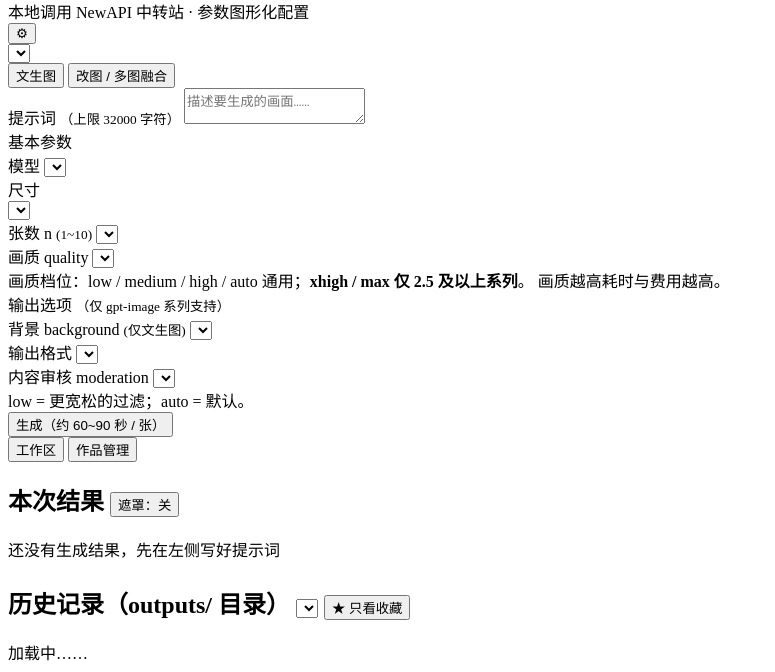
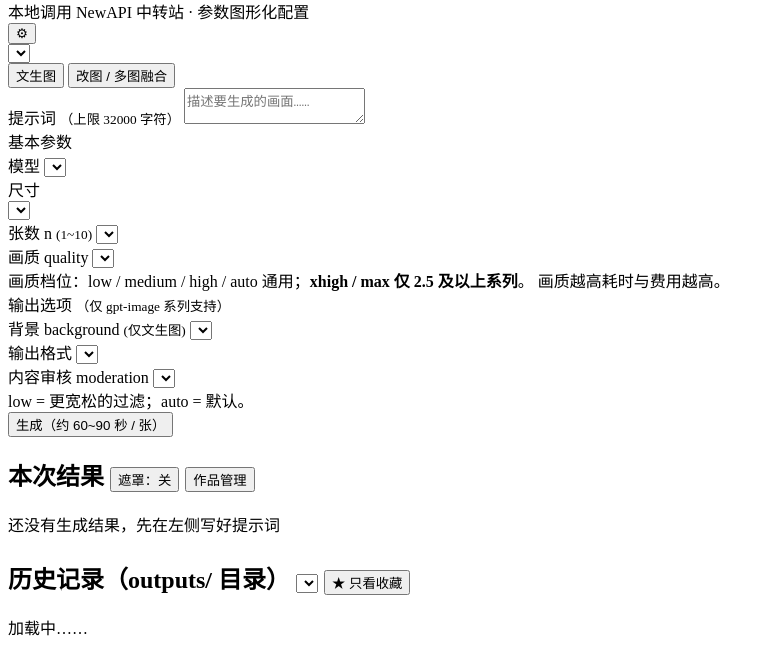
Before and after one commit to Licne/snoakari-gpt-image-webui, a plain HTML site: page webui/web/index.html in a window 1280 px wide. Shown: the part 68-740 px from the top of the page, without its empty margins (0-775 px from the left). Drawn offline with Linux system fonts and the light colour scheme.

Commit message:
作品管理改为整页模式：入口按钮移到遮罩开关左侧，进入后隐藏侧栏占满整页、左上角返回工作区箭头；只看收藏与收藏夹筛选下拉统一高度 28px

```diff
--- a/webui/web/app.js
+++ b/webui/web/app.js
@@ -645,8 +645,7 @@ let mgOpenId = null;       // 当前打开的收藏夹 id；null = 列表视图
 function mgViewVisible(){ return $('mgView') && $('mgView').style.display !== 'none'; }
 
 function showView(v){
-  $('vtabWs').classList.toggle('active', v === 'ws');
-  $('vtabMg').classList.toggle('active', v === 'mg');
+  document.body.classList.toggle('mgmode', v === 'mg');
   $('wsView').style.display = v === 'ws' ? '' : 'none';
   $('mgView').style.display = v === 'mg' ? '' : 'none';
   if (v === 'mg') mgRender();
--- a/webui/web/index.html
+++ b/webui/web/index.html
@@ -114,12 +114,11 @@
 </aside>
 
 <main>
-  <div class="viewTabs">
-    <button id="vtabWs" class="active" onclick="showView('ws')">工作区</button>
-    <button id="vtabMg" onclick="showView('mg')">作品管理</button>
-  </div>
   <div id="wsView">
-    <h2>本次结果 <button id="maskToggle" class="maskBtn" onclick="toggleMask()" title="隐私遮罩：开启后所有预览图自动模糊；单击单张图切换遮挡/显示，双击放大查看">遮罩：关</button></h2>
+    <h2>本次结果
+      <button id="maskToggle" class="maskBtn" onclick="toggleMask()" title="隐私遮罩：开启后所有预览图自动模糊；单击单张图切换遮挡/显示，双击放大查看">遮罩：关</button>
+      <button id="mgBtn" class="maskBtn" onclick="showView('mg')" style="margin-right:8px" title="打开作品管理页">作品管理</button>
+    </h2>
     <div class="grid" id="results"><div class="empty">还没有生成结果，先在左侧写好提示词</div></div>
     <h2 style="margin-top:24px">历史记录（outputs/ 目录）
       <select id="histColl" class="histColl" onchange="loadHistory()" title="按收藏夹筛选历史"></select>
@@ -128,6 +127,7 @@
     <div class="grid" id="history"><div class="empty">加载中……</div></div>
   </div>
   <div id="mgView" style="display:none">
+    <div class="mgTop"><a class="mgBack" href="javascript:void(0)" onclick="showView('ws')">← 返回工作区</a></div>
     <div class="mgHead">
       <div>
         <h2 style="margin:0">作品管理</h2>
--- a/webui/web/style.css
+++ b/webui/web/style.css
@@ -99,7 +99,7 @@ h2 { font-size:14px; color:var(--muted); font-weight:600; margin:8px 0 12px; }
 body.masked .card img { cursor:pointer; }
 .maskBtn { float:right; font-size:12px; font-weight:600; padding:5px 12px; border-radius:999px;
   border:1px solid var(--line); background:var(--panel2); color:var(--muted); cursor:pointer; }
-.chip { float:right; font-size:12px; font-weight:600; padding:5px 12px; border-radius:999px;
+.chip { float:right; font-size:12px; font-weight:600; height:28px; padding:0 12px; line-height:26px; border-radius:999px;
   border:1px solid var(--line); background:var(--panel2); color:var(--muted); cursor:pointer; margin-left:10px; }
 .chip.on { color:#fbbf24; border-color:#fbbf24; background:rgba(251,191,36,.08); }
 .maskBtn.on { background:var(--acc); border-color:var(--acc); color:#0b1512; }
@@ -131,11 +131,11 @@ body.masked .card img { cursor:pointer; }
 @media (max-width:860px){ .layout{flex-direction:column;} aside{width:auto; min-width:0;} main{height:auto;} }
 
 /* ---------- 作品管理 ---------- */
-.viewTabs { display:flex; gap:8px; margin-bottom:16px; border-bottom:1px solid var(--line); padding-bottom:10px; }
-.viewTabs button { padding:8px 22px; border:1px solid var(--line); border-radius:999px;
-  background:var(--panel2); color:var(--muted); cursor:pointer; font-size:13.5px; }
-.viewTabs button.active { background:var(--acc2); color:#06231a; border-color:var(--acc2); font-weight:600; }
-.histColl { float:right; font-size:12px; padding:4px 8px; border-radius:8px; margin-left:10px;
+body.mgmode aside { display:none; }
+.mgTop { margin-bottom:12px; }
+.mgTop .mgBack { font-size:14px; color:var(--acc); text-decoration:none; }
+.mgTop .mgBack:hover { text-decoration:underline; }
+.histColl { float:right; font-size:12px; height:28px; padding:0 8px; border-radius:999px; margin-left:10px;
   max-width:180px; background:var(--panel2); color:var(--text); border:1px solid var(--line); }
 .mgHead { display:flex; justify-content:space-between; align-items:flex-start; gap:12px; margin:4px 0 16px; }
 .mgSub { color:var(--muted); font-size:12px; margin-top:4px; }
```
